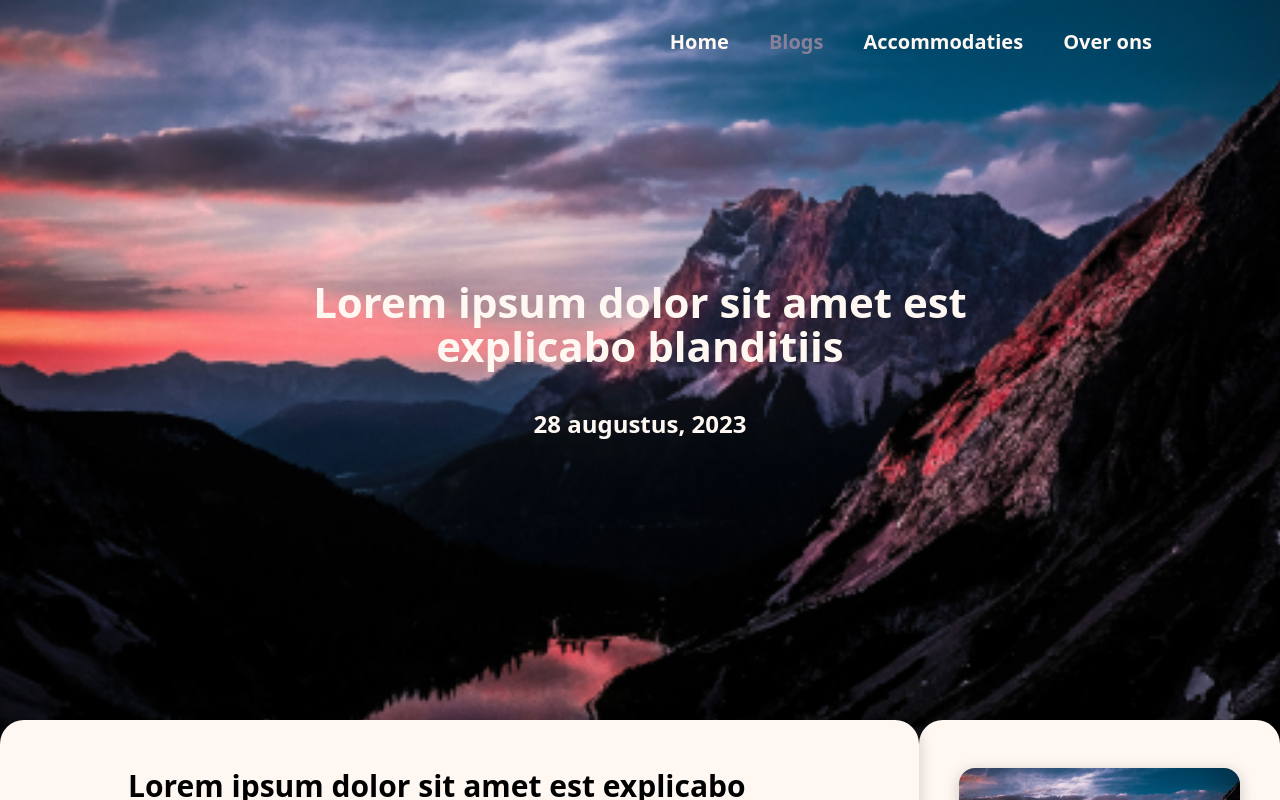
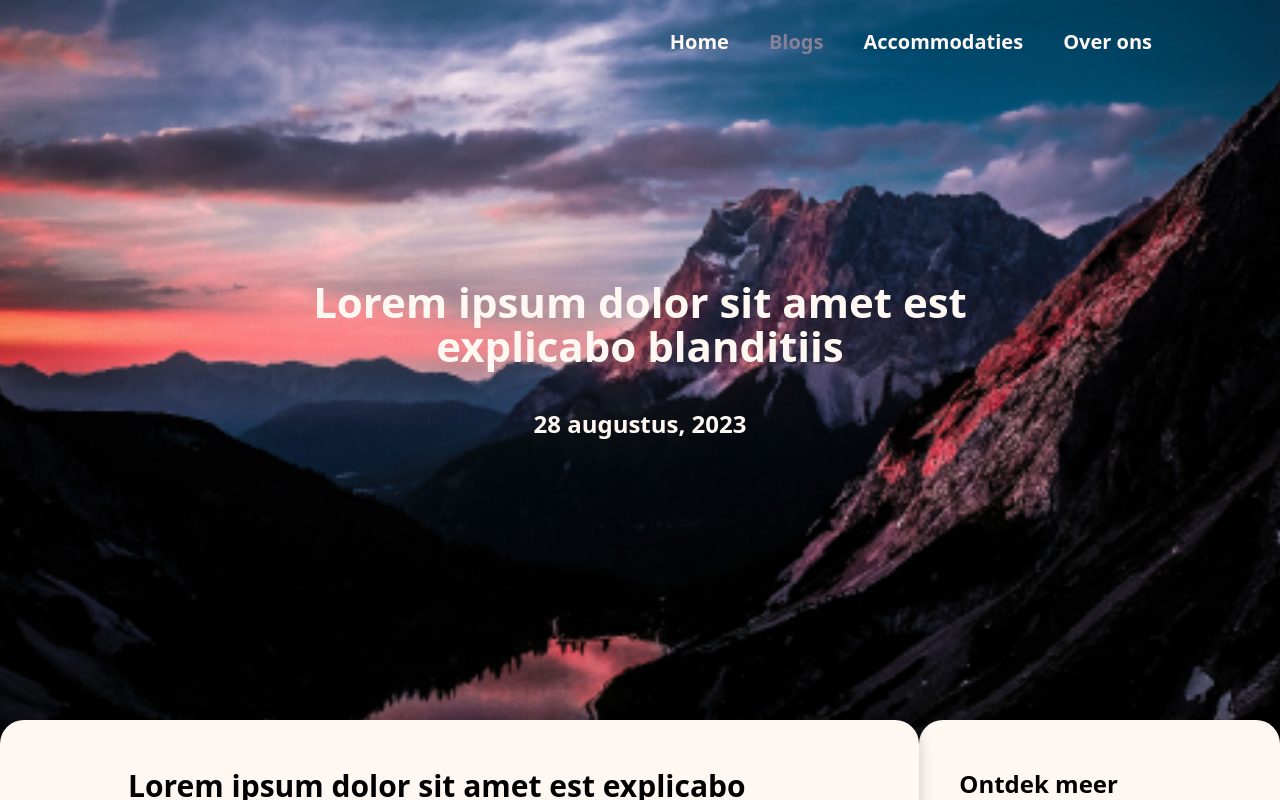
Before and after one commit to dannyfrelink/affiliate-blog, a React (Create React App) app: page /blogs/1 in a window 1280 px wide. Shown: the top 800 px of the page. Built offline with nearby package versions, Linux system fonts and the light colour scheme; the HTML template or start-up script is replaced by a standard one.

Commit message:
update: add title to NextBlogs section

```diff
--- a/src/components/pages/blogs/SideBar.tsx
+++ b/src/components/pages/blogs/SideBar.tsx
@@ -3,6 +3,7 @@ import Container from "../../general/Container";
 import { useAppContext } from "../../../config/AppContext";
 import NextBlogs from "./NextBlogs";
 import { Destination } from "../../../pages/Blogs/BlogOverview";
+import H3 from "../../typography/H3";
 
 interface SideBarProps {
 	blogs: Destination[];
@@ -21,7 +22,23 @@ const SideBar: React.FC<SideBarProps> = ({ blogs, id }) => {
 					: `w-[1150px] ${screenSize < 1250 ? "!px-6" : "!px-10"}`
 			}`}
 		>
-			<NextBlogs blogs={blogs} id={id} />
+			<div>
+				<H3
+					className={`text-center ${
+						screenSize < 750
+							? "mb-3"
+							: screenSize < 1000
+							? "mb-4"
+							: `!text-left ${
+									screenSize < 1250 ? "mb-4" : "mb-5"
+							  }`
+					}`}
+				>
+					Ontdek meer
+				</H3>
+
+				<NextBlogs blogs={blogs} id={id} />
+			</div>
 		</Container>
 	);
 };
```
